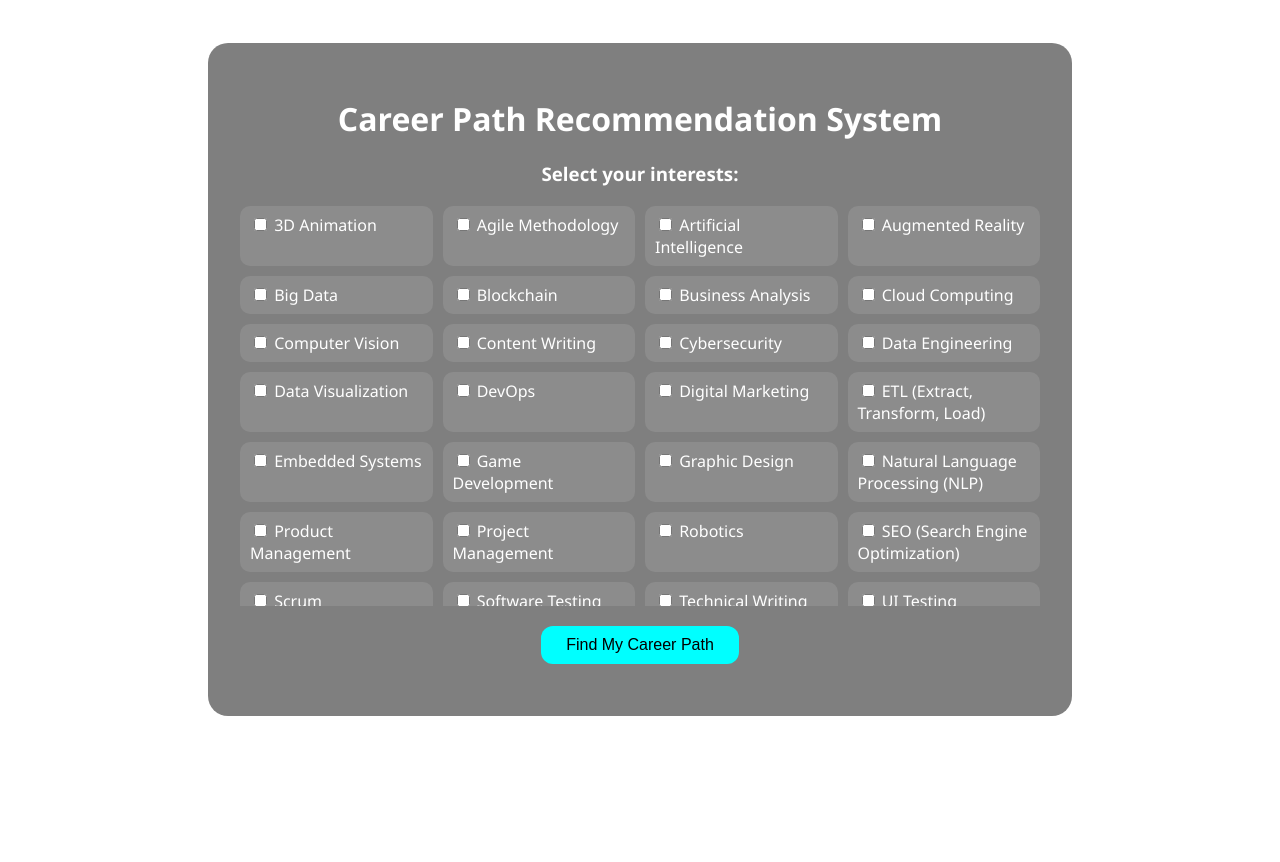
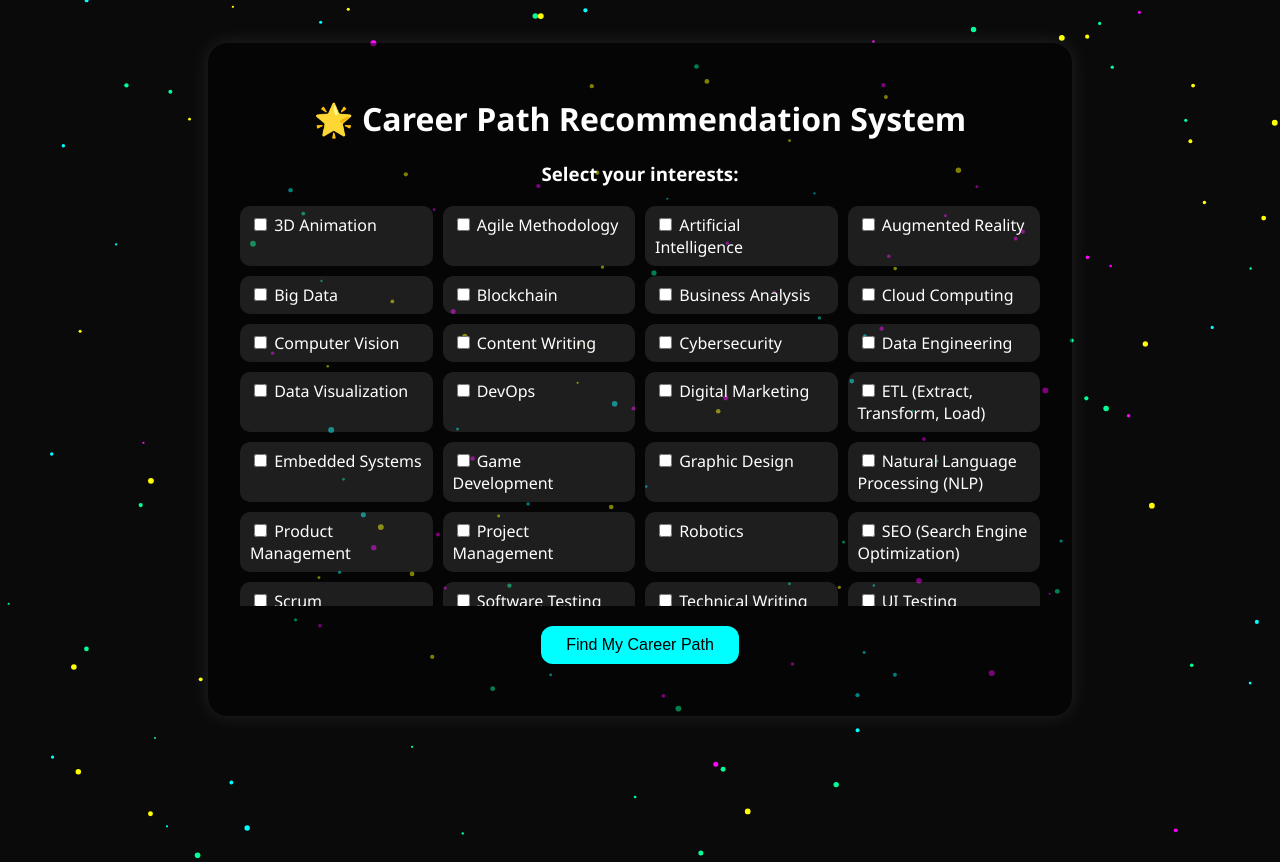
Before and after one commit to Akshuuprajapati/carrerdhundho, a Flask app: page / in a window 1280 px wide. Run offline with Flask 3, Linux system fonts and the light colour scheme.

Commit message:
Update index.html

```diff
--- a/templates/index.html
+++ b/templates/index.html
@@ -6,8 +6,11 @@
     <link rel="stylesheet" href="{{ url_for('static', filename='style.css') }}">
 </head>
 <body>
-    <div class="container">
-        <h1>Career Path Recommendation System</h1>
+    <!-- 3D Background Canvas -->
+    <canvas id="background"></canvas>
+
+    <div class="container fade-in">
+        <h1>🌟 Career Path Recommendation System</h1>
         <form method="POST" action="/result">
             <h3>Select your interests:</h3>
             <div class="checkboxes">
@@ -21,5 +24,7 @@
             <button type="submit">Find My Career Path</button>
         </form>
     </div>
+
+    <script src="{{ url_for('static', filename='background.js') }}"></script>
 </body>
 </html>
```
